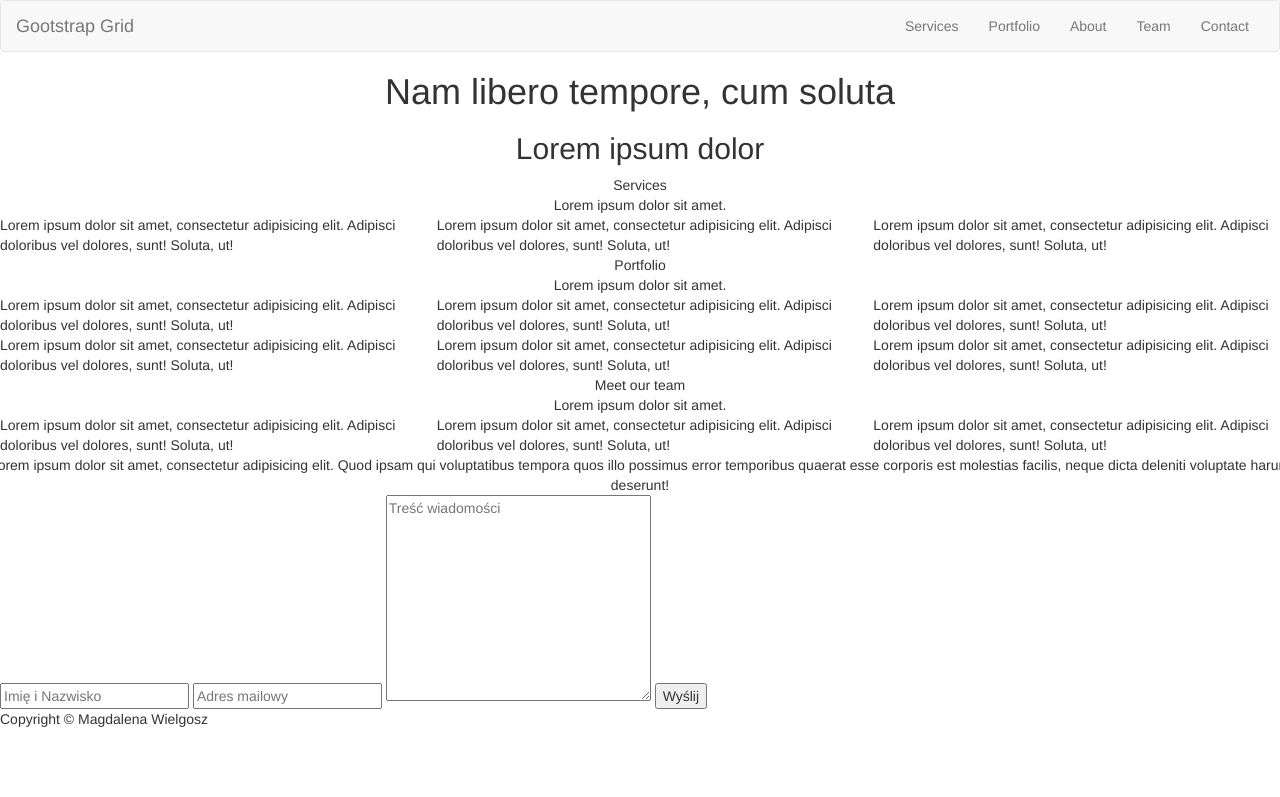
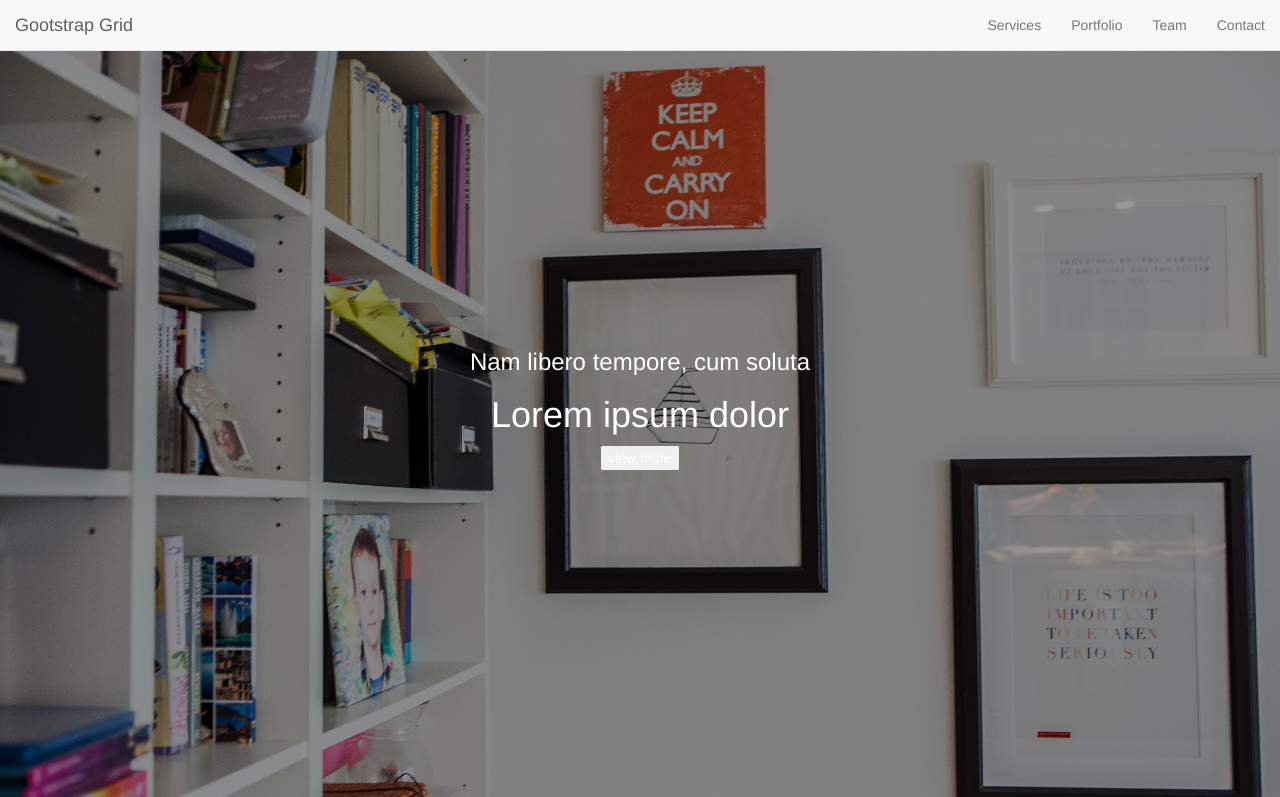
Before and after one commit to wiemka/bootstrap_warsztaty, a plain HTML site: page index.html in a window 1280 px wide. Shown: the top 797 px of the page. Drawn offline with nearby package versions, Linux system fonts and the light colour scheme; a web font is replaced by a local one.

Commit message:
wstawienie zdjęcia w header

```diff
--- a/css/style.css
+++ b/css/style.css
@@ -4,3 +4,33 @@ font-family: 'Montserrat', sans-serif;*/
 
 
 /*background-image: linear-gradient(to bottom, rgba(0,0,0.4), rgba(0,0,0,0.4)),url(../img/header/pictures_on_the_wall.jpg);*/
+
+
+/*reset*/
+
+body {
+    margin: 0;
+}
+
+
+/*navbar*/
+
+
+/*header*/
+
+#main_header {
+    height: 100vh;
+    background-image: linear-gradient(to bottom, rgba(0, 0, 0, 0.4), rgba(0, 0, 0, 0.4)), url(../img/header/pictures_on_the_wall.jpg);
+    background-repeat: no-repeat;
+    background-size: cover;
+    position: relative;
+}
+
+#main_header .header_inner {
+    position: absolute;
+    width: 100%;
+    text-align: center;
+    top: 50%;
+    transform: translateY(-50%);
+    color: #fff;
+}
--- a/index.html
+++ b/index.html
@@ -17,7 +17,7 @@
 
 <body>
     <!--menu strony-->
-    <nav class="navbar navbar-default">
+    <nav class="navbar navbar-default navbar-fixed-top">
         <div class="container-fluid">
             <!-- Brand and toggle get grouped for better mobile display -->
             <div class="navbar-header">
@@ -35,7 +35,6 @@
                 <ul class="nav navbar-nav navbar-right">
                     <li><a href="#services">Services</a></li>
                     <li><a href="#portfolio">Portfolio</a></li>
-                    <li><a href="#about">About</a></li>
                     <li><a href="#team">Team</a></li>
                     <li><a href="#contact">Contact</a></li>
                 </ul>
@@ -49,13 +48,14 @@
     <!--początek header-->
 
     <header id="main_header">
-        <div class="main_header_content text-center">
+        <div class="header_inner text-center">
+            <h3>
+                Nam libero tempore, cum soluta
+            </h3>
             <h1>
-                Nam libero tempore, cum soluta
+                Lorem ipsum dolor
             </h1>
-            <h2>
-                Lorem ipsum dolor
-            </h2>
+            <button type="button">view more</button>
 
         </div>
     </header>
```
